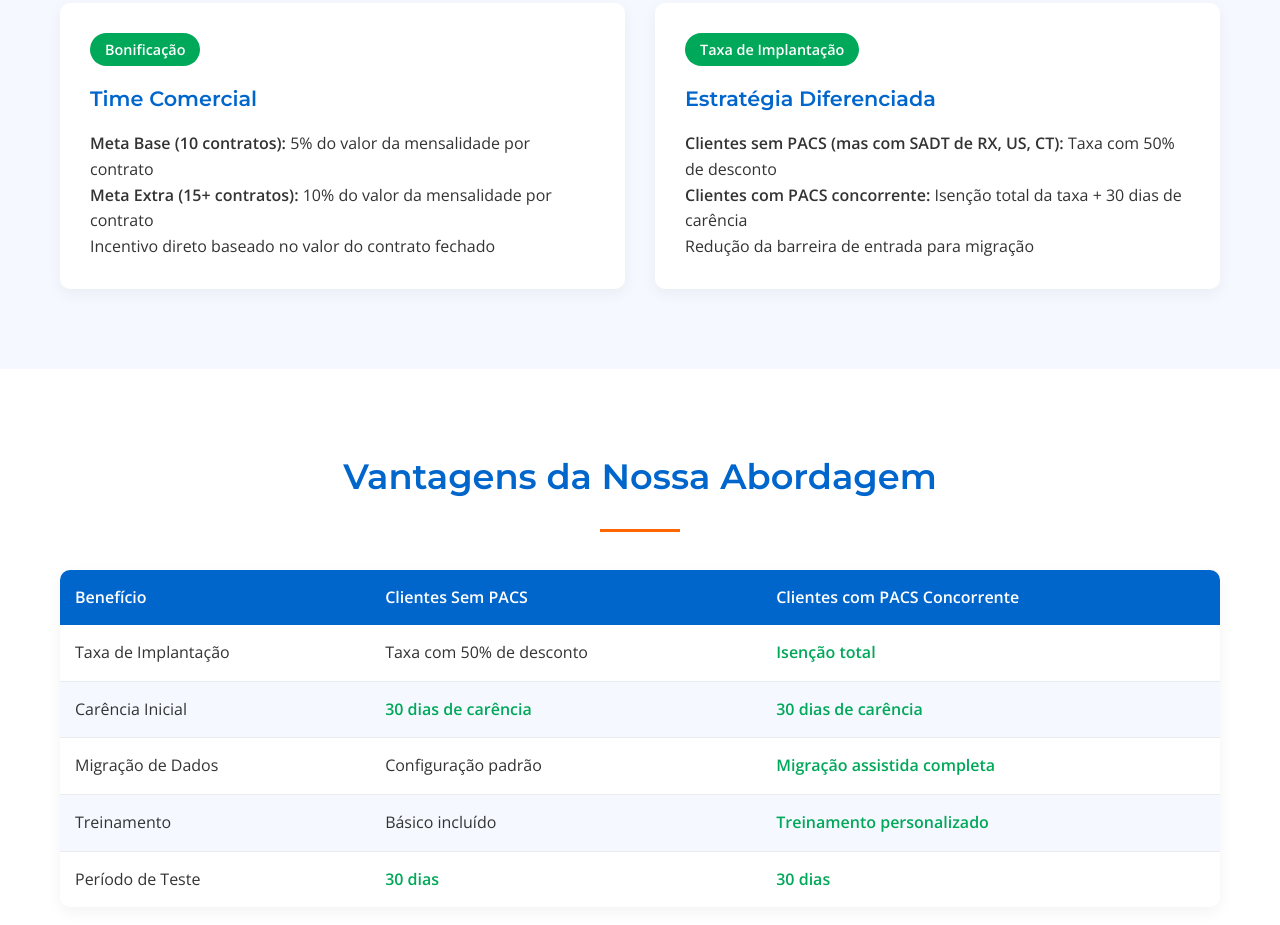
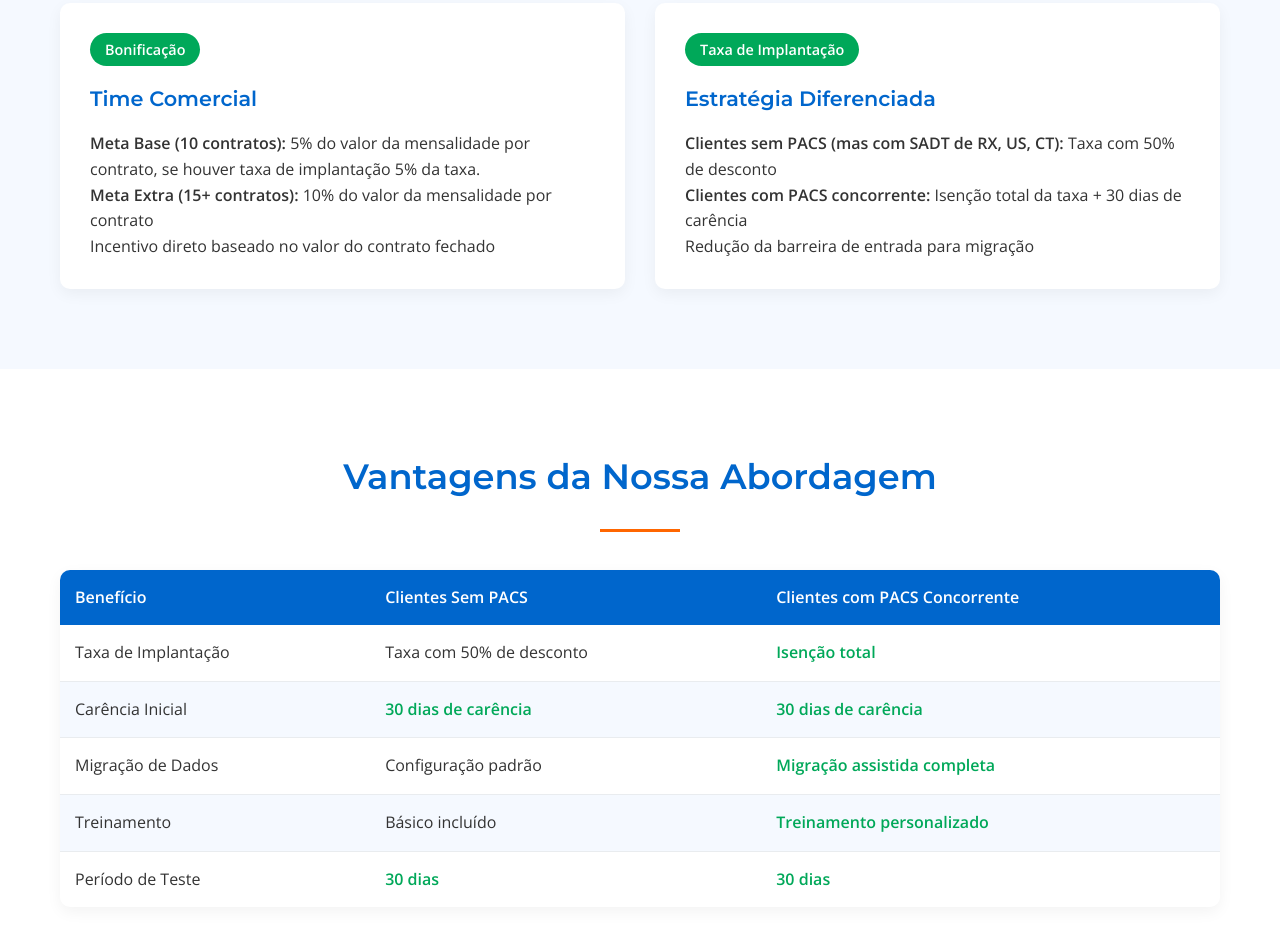
Before and after one commit to Alex-2020-pr/campanha-spdata-pacs, a plain HTML site: page index.html in a window 1280 px wide. Shown: the part 2529-3454 px from the top of the page. Drawn offline with nearby package versions, Linux system fonts and the light colour scheme.

Commit message:
Update index.html

```diff
--- a/index.html
+++ b/index.html
@@ -861,7 +861,7 @@
                 <div class="estrategia-card">
                     <span class="bonus">Bonificação</span>
                     <h3>Time Comercial</h3>
-                    <p><strong>Meta Base (10 contratos):</strong> 5% do valor da mensalidade por contrato</p>
+                    <p><strong>Meta Base (10 contratos):</strong> 5% do valor da mensalidade por contrato, se houver taxa de implantação 5% da taxa. </p>
                     <p><strong>Meta Extra (15+ contratos):</strong> 10% do valor da mensalidade por contrato</p>
                     <p>Incentivo direto baseado no valor do contrato fechado</p>
                 </div>
```
